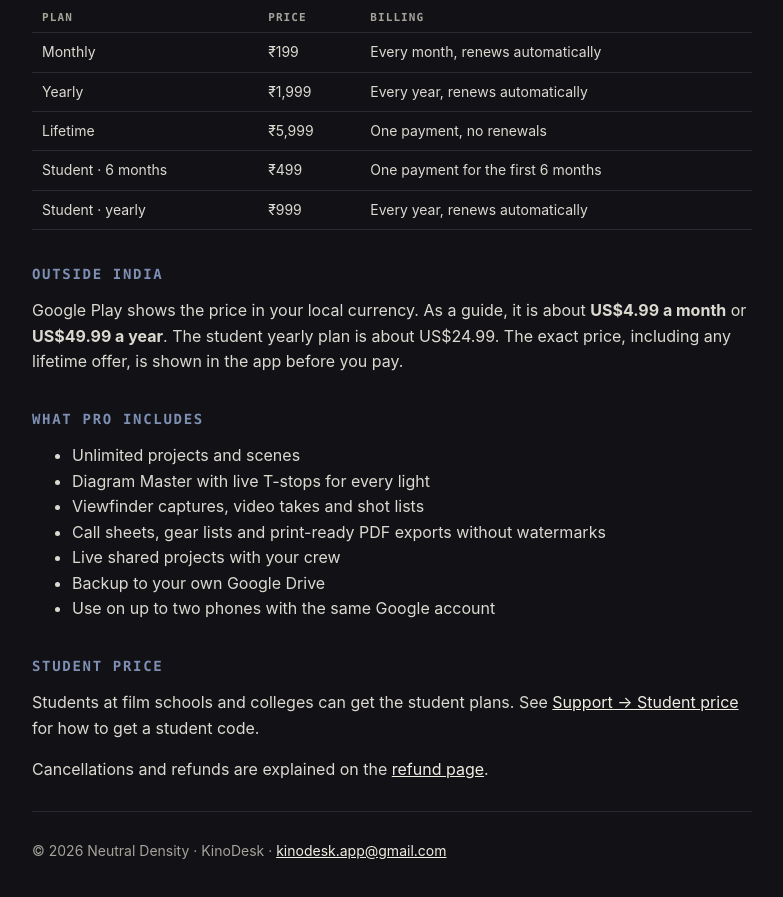
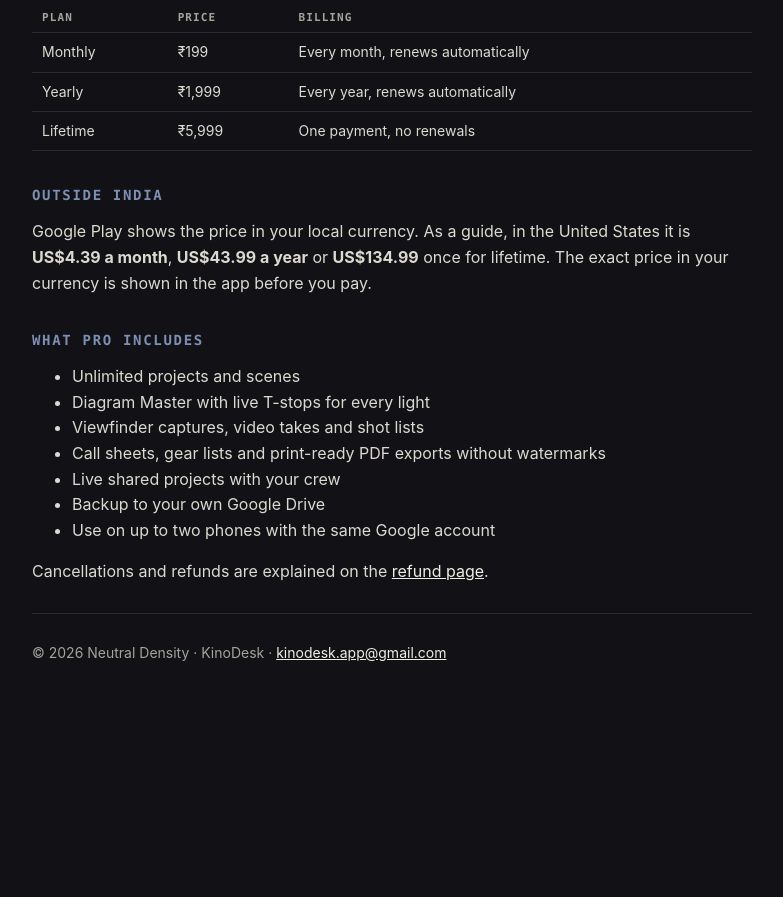
Before and after one commit to deveres97/kinodesk, a plain HTML site: page pricing.html in a window 1280 px wide. Shown: the part 361-1258 px from the top of the page, without its empty margins (248-1031 px from the left). After the commit the page ends 1119 px from the top, so only its background shows below. Drawn offline with Linux system fonts and the light colour scheme.

Commit message:
Revise student pricing and currency information
Updated pricing details for student plans and outside India.

```diff
--- a/pricing.html
+++ b/pricing.html
@@ -22,12 +22,10 @@ nav{line-height:2}</style></head><body><main>
 <tr><td>Monthly</td><td>₹199</td><td>Every month, renews automatically</td></tr>
 <tr><td>Yearly</td><td>₹1,999</td><td>Every year, renews automatically</td></tr>
 <tr><td>Lifetime</td><td>₹5,999</td><td>One payment, no renewals</td></tr>
-<tr><td>Student · 6 months</td><td>₹499</td><td>One payment for the first 6 months</td></tr>
-<tr><td>Student · yearly</td><td>₹999</td><td>Every year, renews automatically</td></tr>
 </table>
 
 <h2>Outside India</h2>
-<p>Google Play shows the price in your local currency. As a guide, it is about <strong>US$4.99 a month</strong> or <strong>US$49.99 a year</strong>. The student yearly plan is about US$24.99. The exact price, including any lifetime offer, is shown in the app before you pay.</p>
+<p>Google Play shows the price in your local currency. As a guide, in the United States it is <strong>US$4.39 a month</strong>, <strong>US$43.99 a year</strong> or <strong>US$134.99</strong> once for lifetime. The exact price in your currency is shown in the app before you pay.</p>
 
 <h2>What Pro includes</h2>
 <ul>
@@ -40,9 +38,6 @@ nav{line-height:2}</style></head><body><main>
   <li>Use on up to two phones with the same Google account</li>
 </ul>
 
-<h2>Student price</h2>
-<p>Students at film schools and colleges can get the student plans. See <a href="support.html">Support → Student price</a> for how to get a student code.</p>
-
 <p>Cancellations and refunds are explained on the <a href="refund.html">refund page</a>.</p>
 <hr><p class="meta">© 2026 Neutral Density · KinoDesk · <a href="mailto:kinodesk.app@gmail.com">kinodesk.app@gmail.com</a></p>
 </main></body></html>
```
